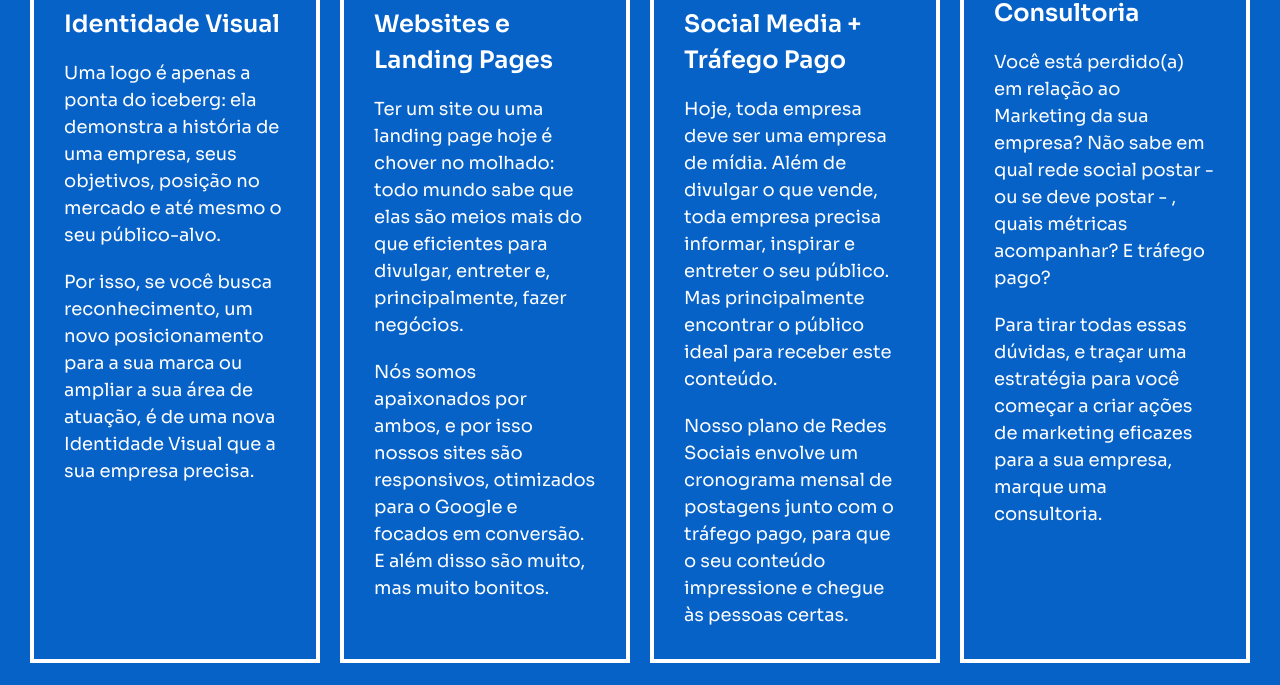
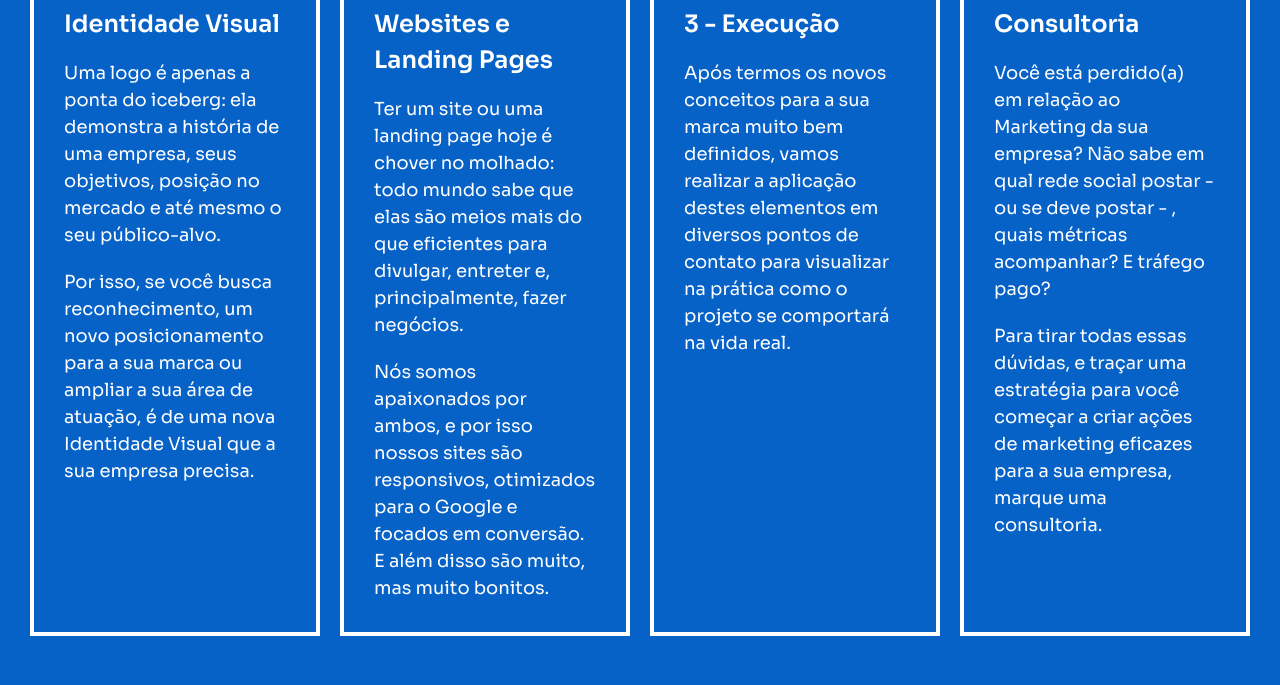
Before and after one commit to zdoug/ambigram, a website: page index.html in a window 1280 px wide. Shown: the part 2115-2800 px from the top of the page. Drawn offline with Linux system fonts and the light colour scheme.

Commit message:
Revert "novo"
This reverts commit ba89484043c07f5a56b085d74406efce1b971c82.

```diff
--- a/index.html
+++ b/index.html
@@ -120,9 +120,8 @@
         </li>
         <li class="service wow fadeInLeft">
           <img src="img/hashtag-icon.svg" alt="Ícone de Hashtag">
-          <h3>Social Media + Tráfego Pago</h3>
-          <p>Hoje, toda empresa deve ser uma empresa de mídia. Além de divulgar o que vende, toda empresa precisa informar, inspirar e entreter o seu público. Mas principalmente encontrar o público ideal para receber este conteúdo.</p>
-          <p>Nosso plano de Redes Sociais envolve um cronograma mensal de postagens junto com o tráfego pago, para que o seu conteúdo impressione e chegue às pessoas certas.</p>
+          <h3>3 - Execução</h3>
+          <p>Após termos os novos conceitos para a sua marca muito bem definidos, vamos realizar a aplicação destes elementos em diversos pontos de contato para visualizar na prática como o projeto se comportará na vida real.</p>
         </li>
         <li class="service wow fadeInLeft">
           <img src="img/map-icon.svg" alt="Ícone de Mapa">
```
Also changed, not shown: img/map-icon.svg (added).
